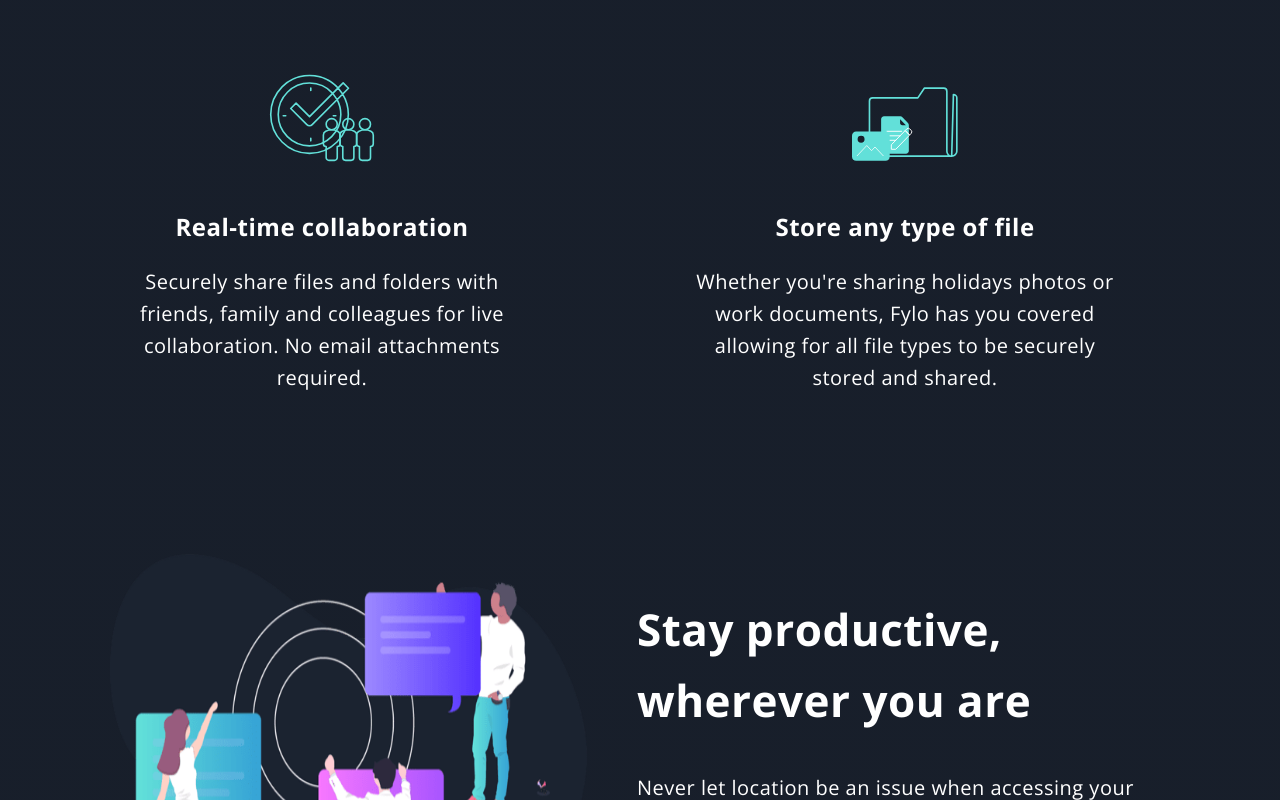
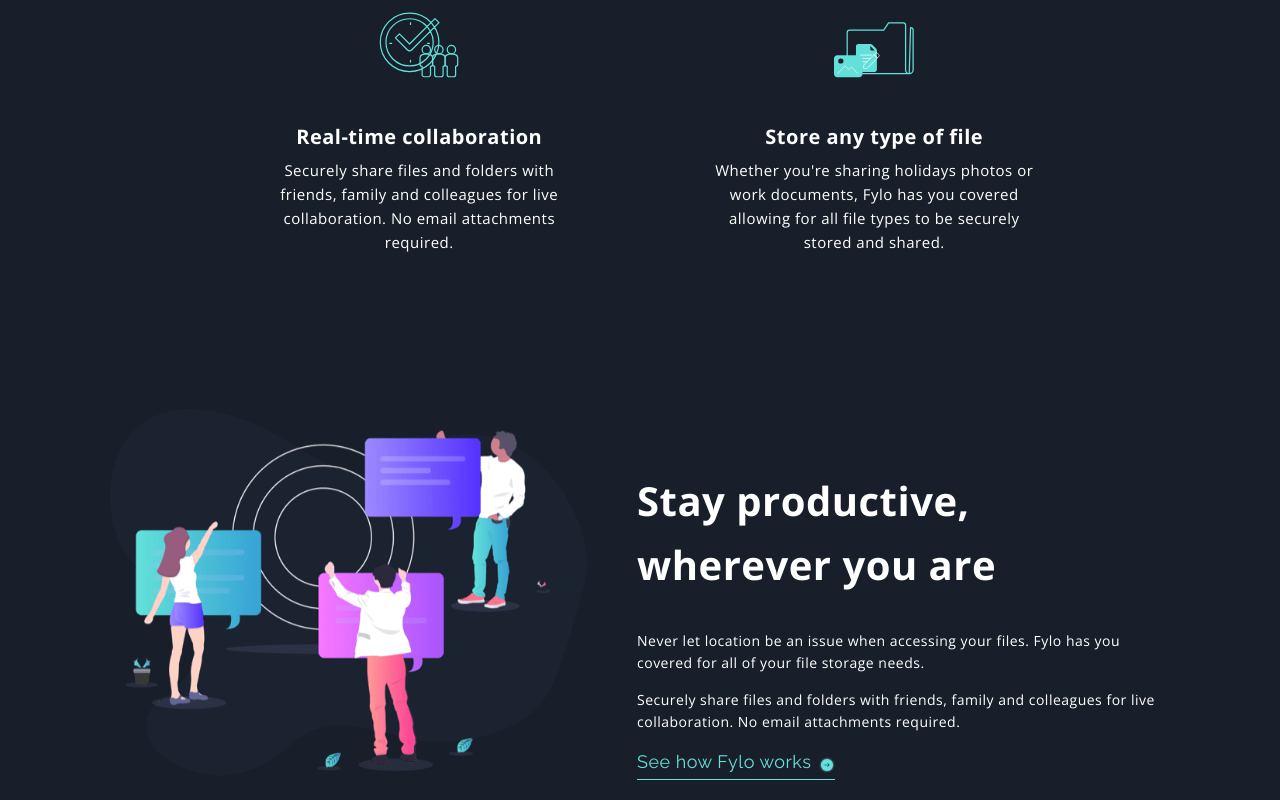
Before and after one commit to hnnav/fylo-dark-theme, a React (Create React App) app: page / in a window 1280 px wide. Shown: the part 1700-2500 px from the top of the page. Built offline with nearby package versions, Linux system fonts and the light colour scheme.

Commit message:
desktop done

```diff
--- a/src/App.css
+++ b/src/App.css
@@ -225,6 +225,17 @@
 
 @media only screen and (min-width: 900px) {
 
+    body {
+        background-image:
+        url('../public/images/bg-curvy-mobile.svg'),
+        linear-gradient(
+            hsl(217, 28%, 15%) 37%,
+            hsl(218, 28%, 13%) 37% 81%,
+            hsl(216, 53%, 9%) 81%);
+        background-position: 0% 28%;
+        background-size: 100%;
+    }
+
     .main-container {
         margin: 100px 80px;
     }
@@ -247,23 +258,38 @@
         font-size: 40px;
     }
 
-    p {
+    .intro p {
+        margin: 0 80px 20px;
         font-size: 20px;
     }
 
     .features {
+        margin-left: 150px;
         display: flex;
         flex-wrap: wrap;
         align-items: flex-end;
         gap: 15%;
     }
 
-   .feature {
-        width: 40%;
+    .feature {
+         width: 35%;
+    }
+
+    .features img {
+        width: 80px;
+    }
+
+    .features h2 {
+        margin-bottom: 0;
+    }
+
+    .features p {
+        margin-top: 5px;
+        font-size: 15px;
     }
 
     h2 {
-        font-size: 24px;
+        font-size: 20px;
     }
 
     .stay-productive {
@@ -276,7 +302,9 @@
     }
 
     .stay-productive h2 {
-        font-size: 44px;
+        margin-top: 60px;
+        font-size: 40px;
+        width: 80%;
     }
 
     .stay-productive-text {
@@ -284,7 +312,7 @@
     }
 
     a {
-        font-size: 20px;
+        font-size: 18px;
     }
 
     .testimonials {
@@ -333,51 +361,29 @@
 
     .footer {
         margin-top: 100px;
+        height: 400px;
         flex-wrap: wrap;
-        height: 300px;
+        align-items: flex-start;
+        gap: 10px;
     }
 
     .footer-logo {
         width: 200px;
+        margin-bottom: 20px;
     }
 
     .contacts {
         width: 40%;
+        margin-bottom: 0;
     }
 
-    .footer p {
-    }
-
-    /*
-    .contacts {
-        margin-top: 30px;
-        margin-bottom: 50px;
-        display: flex;
-        flex-direction: column;
-        align-items: flex-start;
-        gap: 10px;
-    }
-
-    .contacts img {
-        margin-top: 5px;
-    }
-
-    .contacts-location, .contacts-phone, .contacts-email {
-        display: flex;
-        align-items: flex-start;
-        flex-direction: row;
-        gap: 20px;
+    .footer-links-1, .footer-links-2 {
+        width: 10%;
+        margin-top: 100px;
+        margin-bottom: 60px;
     }
 
     .social-media-icons {
-        margin-top: 50px;
-        display: flex;
-        justify-content: center;
-        gap: 20px;
+        margin-top: 100px;
     }
-
-    ion-icon {
-        font-size: 25px;
-    } */
-
 }
--- a/src/components/Footer.js
+++ b/src/components/Footer.js
@@ -18,13 +18,17 @@
                     <p>example@fylo.com</p>
                 </div>
             </div>
+            <div class="footer-links-1">
                 <p>About Us</p>
                 <p>Jobs</p>
                 <p>Press</p>
                 <p>Blog</p>
+            </div>
+            <div class="footer-links-2">
                 <p>Contact Us</p>
                 <p>Terms</p>
                 <p>Privacy</p>
+            </div>
             <div class="social-media-icons">
                 <ion-icon name="logo-facebook"></ion-icon>
                 <ion-icon name="logo-twitter"></ion-icon>
```
Lines whose indentation alone changed are shown as unchanged.
